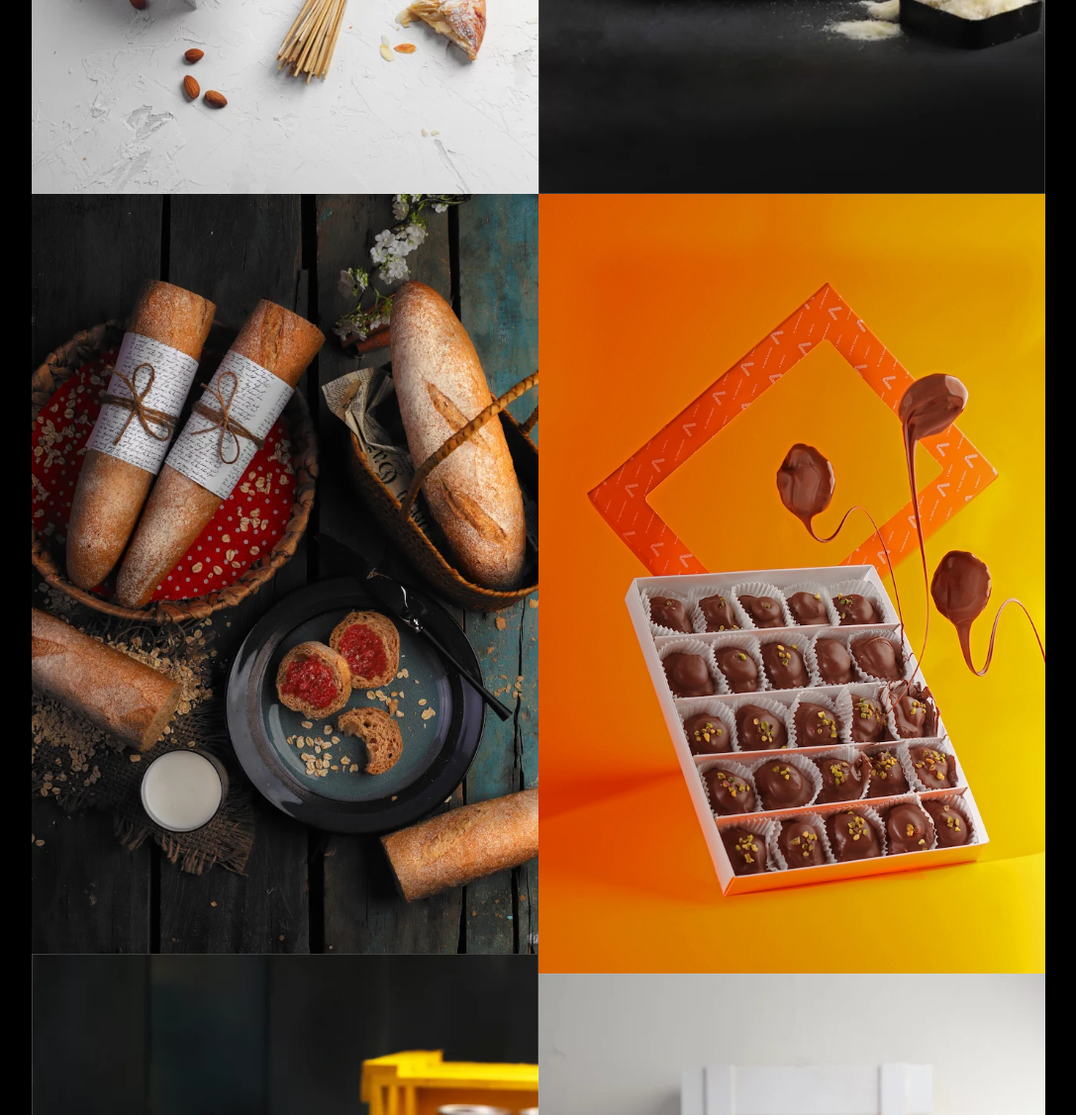
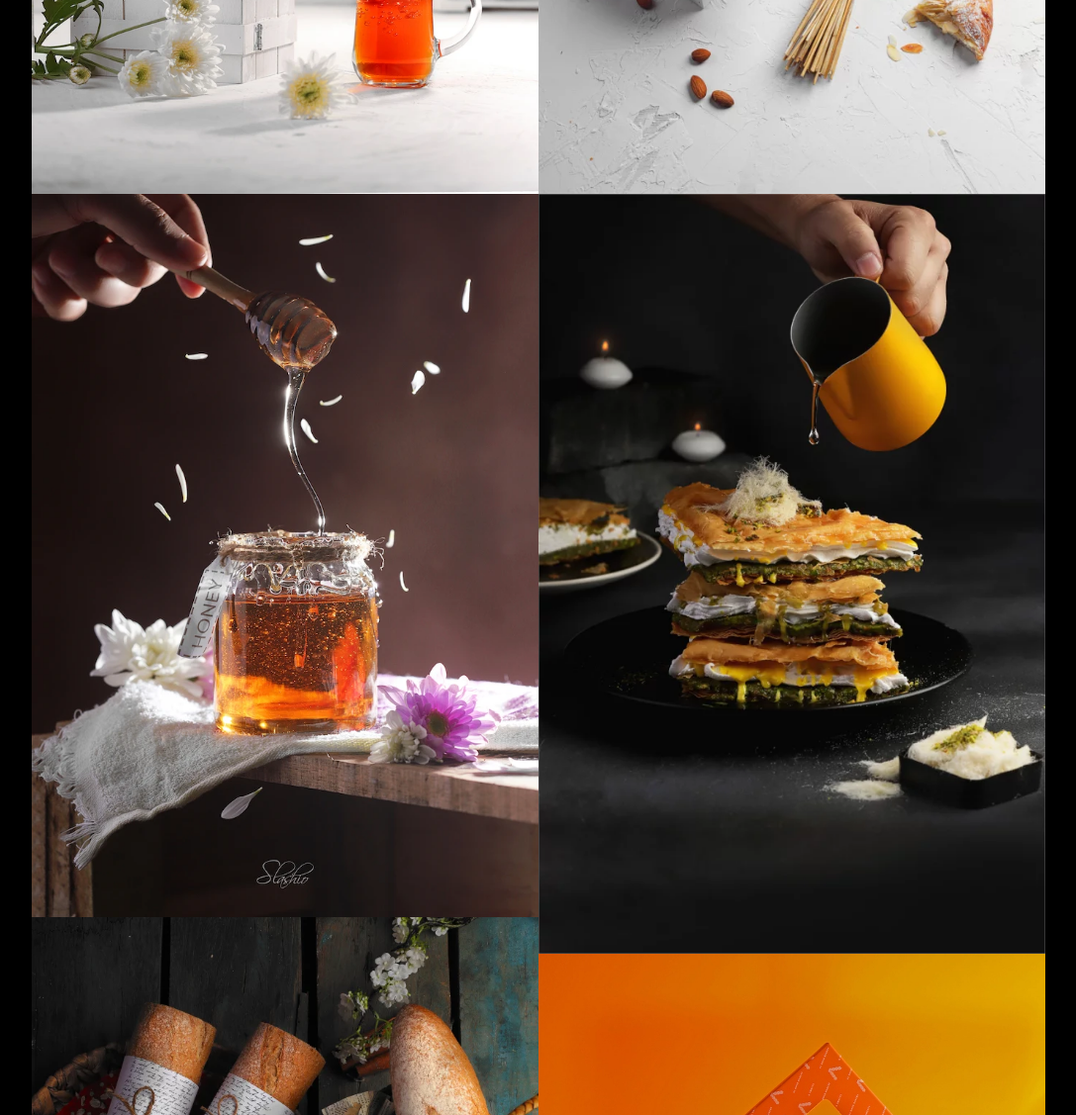
Before and after one commit to mdtarhini/slahsio-website, a website: page index.html in a window 1280 px wide. Shown: the part 1660-2787 px from the top of the page at 99% size, without its empty margins (96-1183 px from the left). Drawn offline with nearby package versions, Linux system fonts and the light colour scheme.

Commit message:
Adding new pics

```diff
--- a/index.html
+++ b/index.html
@@ -146,19 +146,37 @@
 
         <div class="flex flex-col md:flex-row md:justify-center">
           <div class="flex flex-col md:w-1/2 max-w-lg">
+
             <div
               class="w-full cursor-pointer overflow-hidden relative text-center portfolio-item"
-              galImage="./src/images/gallery/almondcr-g.webp"
+              galImage="./src/images/gallery/Tea-g.webp"
             >
               <div
                 class="bg-black bg-opacity-50 text-white w-full absolute bottom-0 py-3 px-2 text-left overlay"
               >
-                <p class="font-bold text-lg">Almond</p>
+                <p class="font-bold text-lg">Tea</p>
                 <p>#photography #food_styling</p>
               </div>
               <img
                 class="w-full h-auto block transition duration-500 ease-in-out opacity-100 transform hover:opacity-90 hover:scale-110"
-                src="./src/images/portfolio/almondcr-p.webp"
+                src="./src/images/portfolio/Tea-p.webp"
+                alt="almond"
+              />
+            </div>
+
+            <div
+              class="w-full cursor-pointer overflow-hidden relative text-center portfolio-item"
+              galImage="./src/images/gallery/Honey-g.webp"
+            >
+              <div
+                class="bg-black bg-opacity-50 text-white w-full absolute bottom-0 py-3 px-2 text-left overlay"
+              >
+                <p class="font-bold text-lg">Honey</p>
+                <p>#photography #food_styling</p>
+              </div>
+              <img
+                class="w-full h-auto block transition duration-500 ease-in-out opacity-100 transform hover:opacity-90 hover:scale-110"
+                src="./src/images/portfolio/Honey-p.webp"
                 alt="almond"
               />
             </div>
@@ -249,6 +267,24 @@
           </div>
 
           <div class="flex flex-col md:w-1/2 max-w-lg">
+
+            <div
+              class="w-full cursor-pointer overflow-hidden relative text-center portfolio-item"
+              galImage="./src/images/gallery/almondcr-g.webp"
+            >
+              <div
+                class="bg-black bg-opacity-50 text-white w-full absolute bottom-0 py-3 px-2 text-left overlay"
+              >
+                <p class="font-bold text-lg">Almond</p>
+                <p>#photography #food_styling</p>
+              </div>
+              <img
+                class="w-full h-auto block transition duration-500 ease-in-out opacity-100 transform hover:opacity-90 hover:scale-110"
+                src="./src/images/portfolio/almondcr-p.webp"
+                alt="almond"
+              />
+            </div>
+
             <div
               class="w-full cursor-pointer overflow-hidden relative text-center portfolio-item"
               galImage="./src/images/gallery/ICECREAM-BAKLAWA-g.webp"
```
Also changed, not shown: src/images/gallery/Honey-g.webp (added), src/images/gallery/Tea-g.webp (added), src/images/portfolio/Honey-p.webp (added), src/images/portfolio/Tea-p.webp (added), 3 other files.
